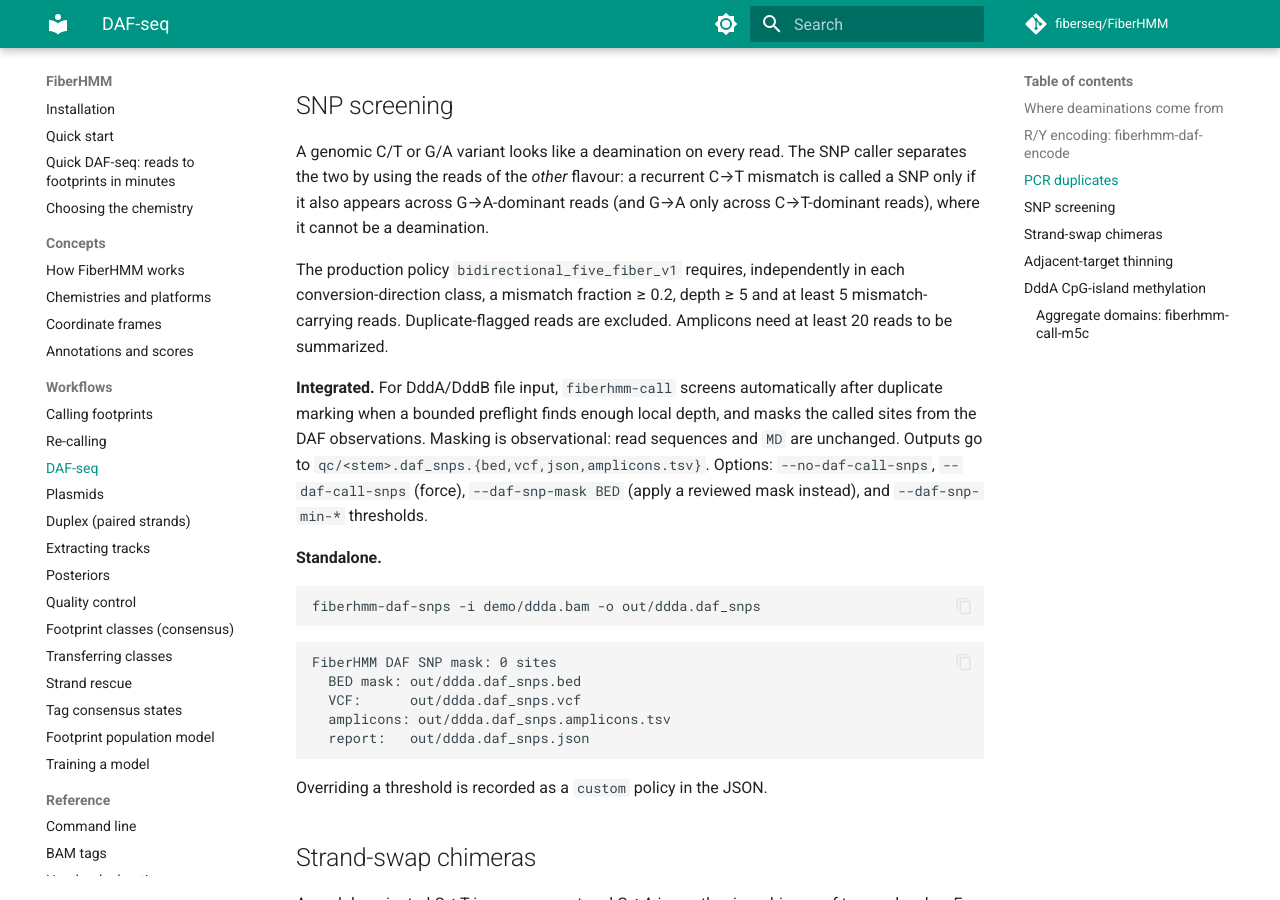
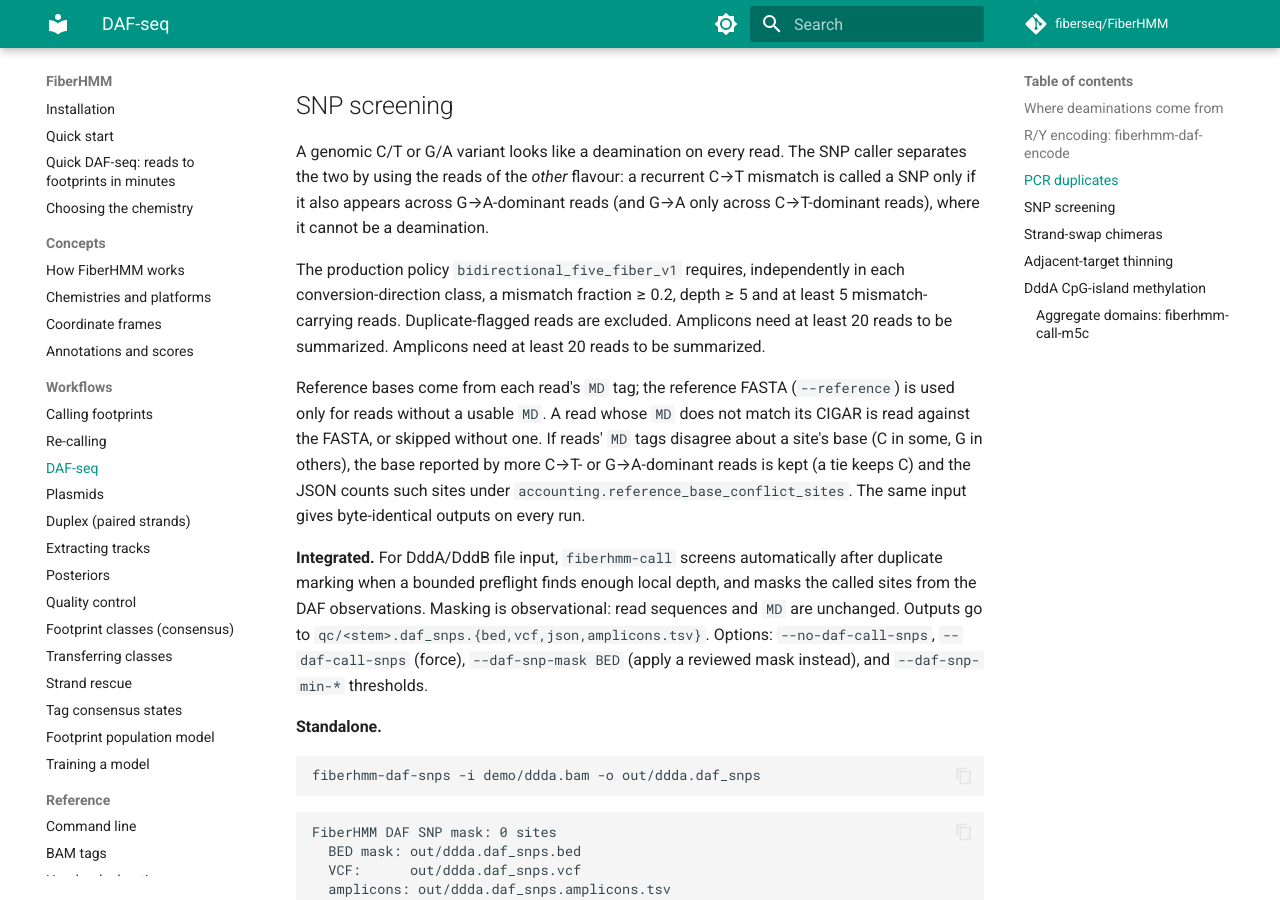
Before and after one commit to fiberseq/FiberHMM, an MkDocs documentation site: the page built from docs/workflows/daf-seq.md, in a window 1280 px wide and 900 px high, scrolled down 2461 px. Built offline with MkDocs 1.6.1 and Material for MkDocs 9.7.7, drawn with Linux system fonts in a browser that asks for light colours; comment, search, counter and statistics services are not loaded.

Commit message:
docs: DAF SNP screen reference bases, malformed MD and C/G conflicts
Co-Authored-By: Claude Opus 5.5 (1M context) <noreply@anthropic.com>

```diff
--- a/docs/workflows/daf-seq.md
+++ b/docs/workflows/daf-seq.md
@@ -127,6 +127,16 @@ The production policy `bidirectional_five_fiber_v1` requires, independently
 in each conversion-direction class, a mismatch fraction ≥ 0.2, depth ≥ 5 and
 at least 5 mismatch-carrying reads. Duplicate-flagged reads are excluded.
 Amplicons need at least 20 reads to be summarized.
+Amplicons need at least 20 reads to be summarized.
+
+Reference bases come from each read's `MD` tag; the reference FASTA
+(`--reference`) is used only for reads without a usable `MD`. A read whose
+`MD` does not match its CIGAR is read against the FASTA, or skipped without
+one. If reads' `MD` tags disagree about a site's base (C in some, G in
+others), the base reported by more C→T- or G→A-dominant reads is kept (a tie
+keeps C) and the JSON counts such sites under
+`accounting.reference_base_conflict_sites`. The same input gives
+byte-identical outputs on every run.
 
 **Integrated.** For DddA/DddB file input, `fiberhmm-call` screens
 automatically after duplicate marking when a bounded preflight finds enough
```
Also changed, not shown: CHANGELOG.md (+9 -0 lines).
